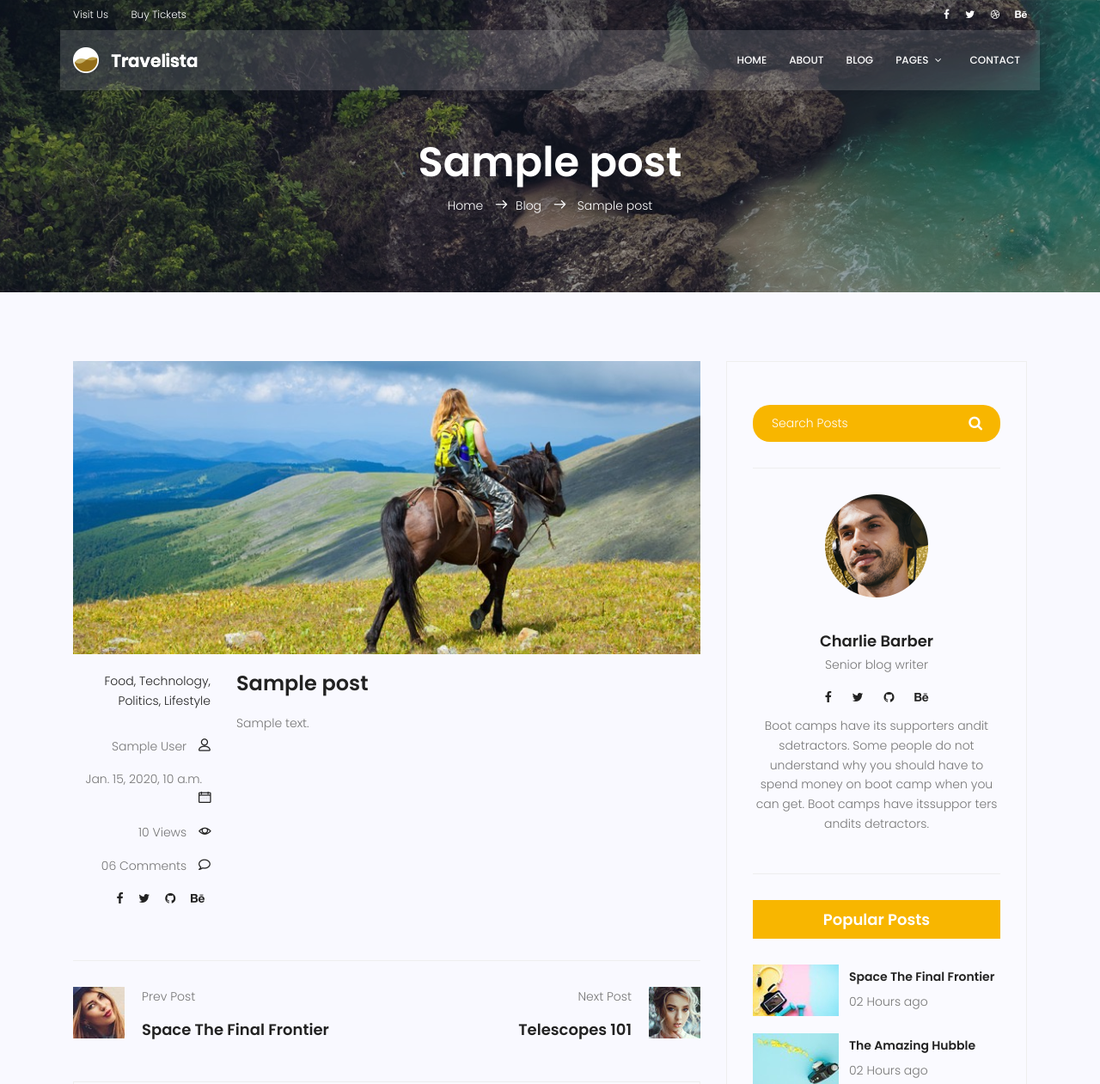
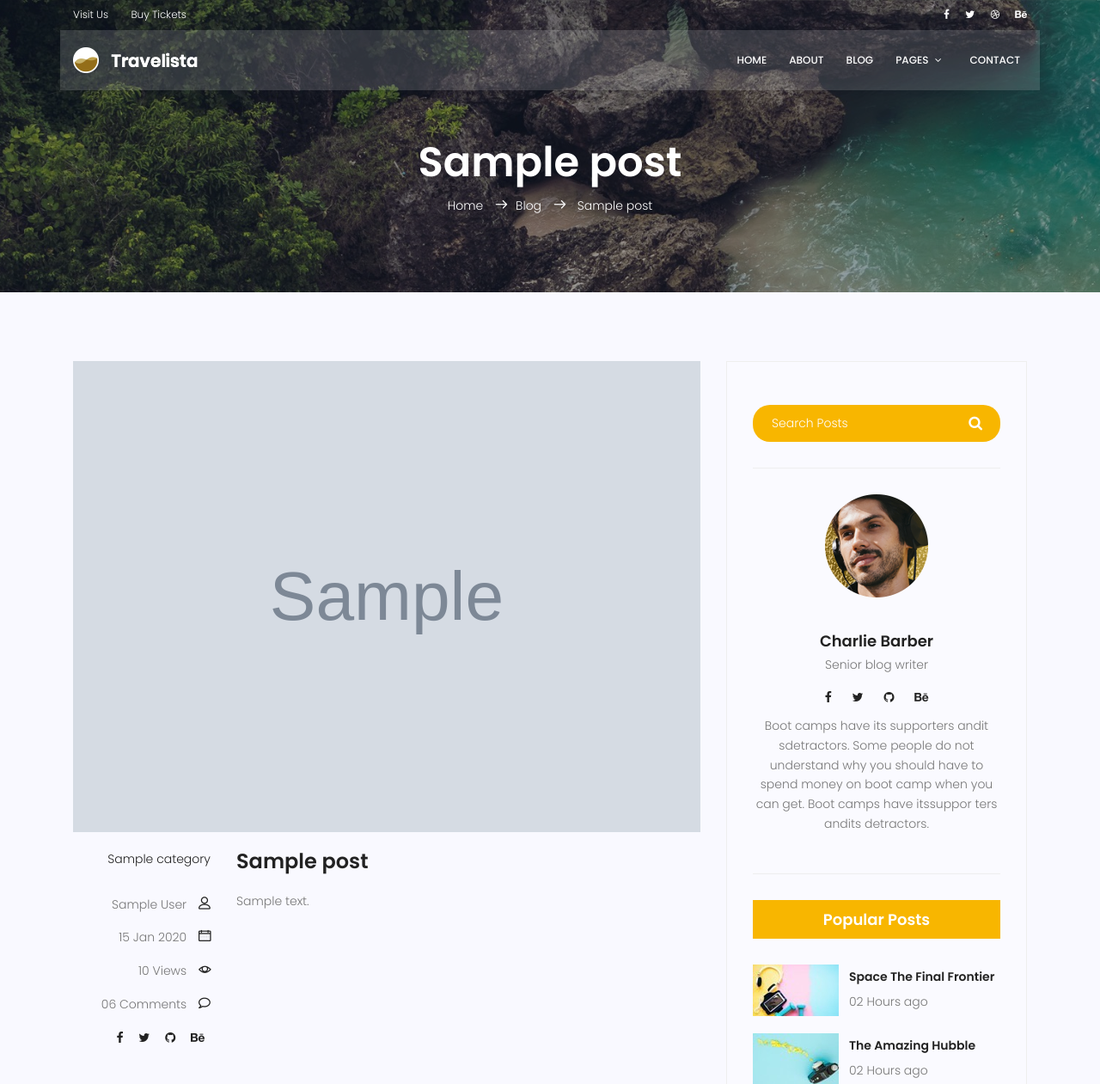
Before and after one commit to AminKargarzade/mysite, a Django app: page /blog/1 in a window 1280 px wide. Shown: the top 1261 px of the page at 86% size. Run offline with Django 3.2, Linux system fonts and the light colour scheme; tables that the repository leaves empty hold one stand-in row (values such as "Sample post"); grey boxes marked "Sample" are stand-in pictures; some libraries are stand-ins or nearby versions.

Commit message:
Category and Date fixage
Just fixed the category and date structure in the template!

```diff
--- a/templates/blog/blog-home.html
+++ b/templates/blog/blog-home.html
@@ -100,7 +100,9 @@
         <div class="single-post row">
           <div class="col-lg-3 col-md-3 meta-details">
             <ul class="tags">
-              {{ post.category.all|join:", " }}
+              {% for cat in post.category.all %}
+              <li><a href="#">{{ cat.name }}{% if not forloop.last %},{% endif %}</a></li>
+              {% endfor %}
             </ul>
             <div class="user-details row">
               <p class="user-name col-lg-12 col-md-12 col-6">
@@ -108,7 +110,7 @@
                 <span class="lnr lnr-user"></span>
               </p>
               <p class="date col-lg-12 col-md-12 col-6">
-                <a href="#">{{ post.published_date }}</a>
+                <a href="#">{{ post.published_date|date:"d M Y" }}</a>
                 <span class="lnr lnr-calendar-full"></span>
               </p>
               <p class="view col-lg-12 col-md-12 col-6">
--- a/templates/blog/blog-single.html
+++ b/templates/blog/blog-single.html
@@ -26,19 +26,18 @@
 							<div class="single-post row">
 								<div class="col-lg-12">
 									<div class="feature-img">
-										<img class="img-fluid" src="{% static 'img/blog/feature-img1.jpg' %}" alt="">
+										<img class="img-fluid" src="{{ post.image.url }}" alt="">
 									</div>
 								</div>
 								<div class="col-lg-3  col-md-3 meta-details">
 									<ul class="tags">
-										<li><a href="#">Food,</a></li>
-										<li><a href="#">Technology,</a></li>
-										<li><a href="#">Politics,</a></li>
-										<li><a href="#">Lifestyle</a></li>
+										{% for cat in post.category.all %}
+										<li><a href="#">{{ cat.name }}{% if not forloop.last %},{% endif %}</a></li>
+										{% endfor %}
 									</ul>
 									<div class="user-details row">
 										<p class="user-name col-lg-12 col-md-12 col-6"><a href="#">{{ post.author.get_full_name }}</a> <span class="lnr lnr-user"></span></p>
-										<p class="date col-lg-12 col-md-12 col-6"><a href="#">{{ post.published_date }}</a> <span class="lnr lnr-calendar-full"></span></p>
+										<p class="date col-lg-12 col-md-12 col-6"><a href="#">{{ post.published_date|date:"d M Y" }}</a> <span class="lnr lnr-calendar-full"></span></p>
 										<p class="view col-lg-12 col-md-12 col-6"><a href="#">{{ post.counted_views }} Views</a> <span class="lnr lnr-eye"></span></p>
 										<p class="comments col-lg-12 col-md-12 col-6"><a href="#">06 Comments</a> <span class="lnr lnr-bubble"></span></p>
 										<ul class="social-links col-lg-12 col-md-12 col-6">
```
